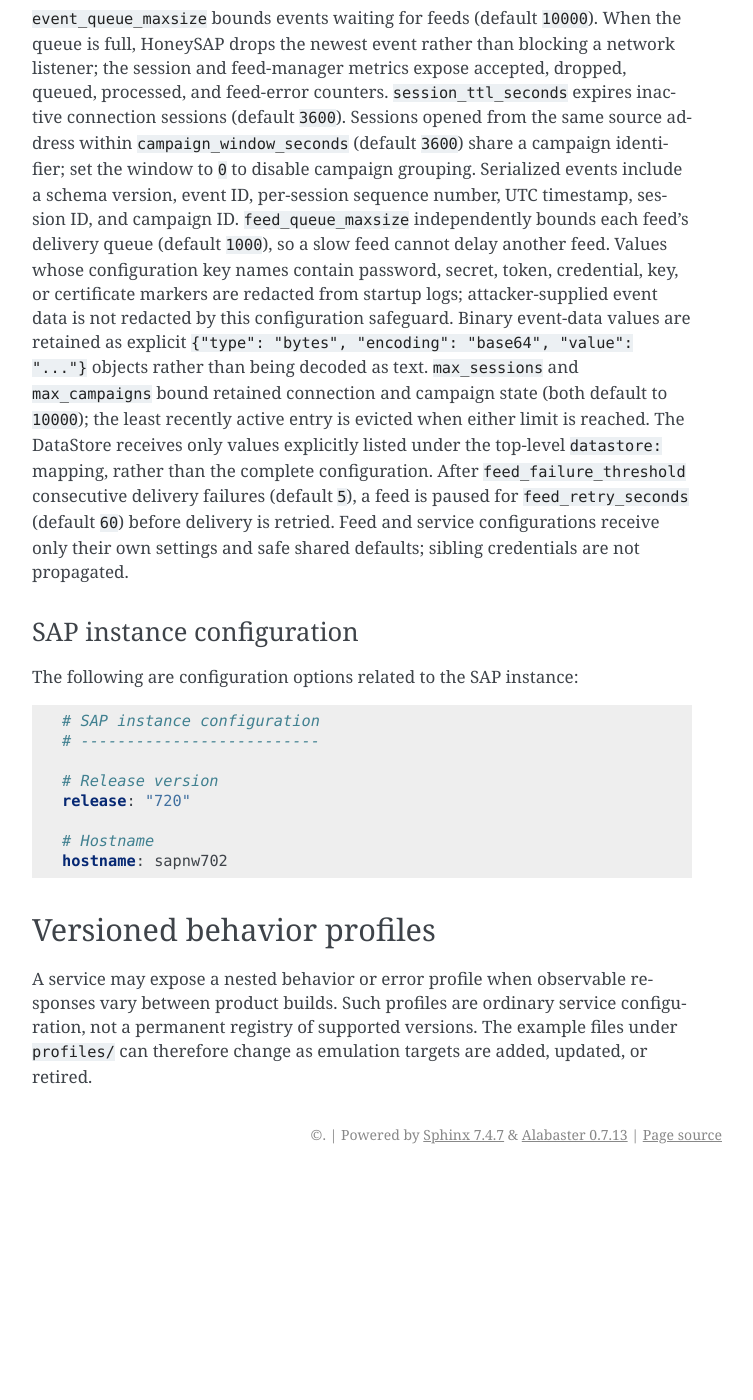
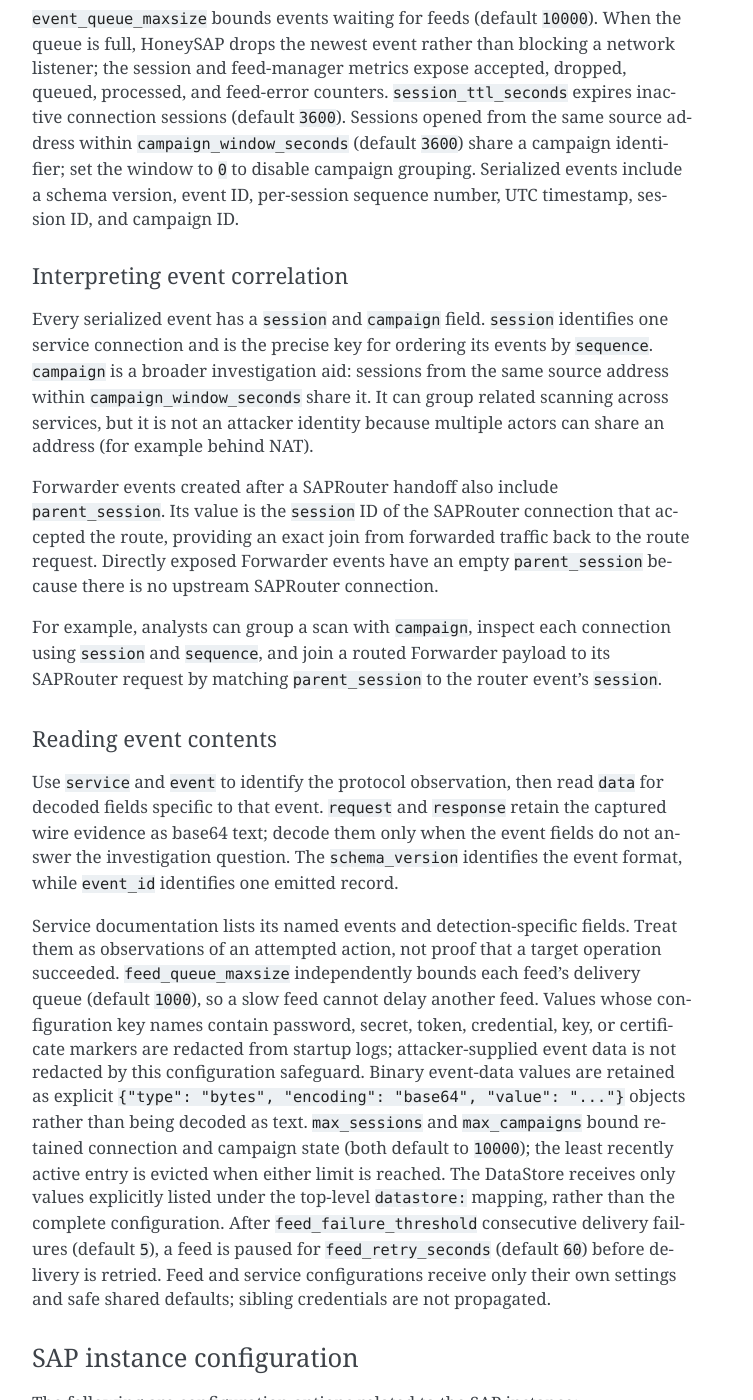
Before and after one commit to OWASP/HoneySAP, a Sphinx documentation site: the page built from docs/user/configuration.rst, in a window 1280 px wide and 1400 px high, scrolled down 2781 px. Shown: the whole window, without its empty margins (388-1141 px from the left). Built offline with Sphinx 7.4.7, drawn with Linux system fonts in a browser that asks for light colours; pages that are not in the unit, such as notebooks, are missing from menus; before the commit the page ends 3955 px from its top, so only the background shows below that; some of the changed text lies outside the part shown.

Commit message:
Docs: Event correlation and how to interpret sessions

```diff
--- a/docs/user/configuration.rst
+++ b/docs/user/configuration.rst
@@ -153,6 +153,45 @@ the same source address within ``campaign_window_seconds`` (default ``3600``)
 share a campaign identifier; set the window to ``0`` to disable campaign
 grouping. Serialized events include a schema version, event ID, per-session
 sequence number, UTC timestamp, session ID, and campaign ID.
+
+.. _event-correlation:
+
+Interpreting event correlation
+~~~~~~~~~~~~~~~~~~~~~~~~~~~~~~
+
+Every serialized event has a ``session`` and ``campaign`` field. ``session``
+identifies one service connection and is the precise key for ordering its
+events by ``sequence``. ``campaign`` is a broader investigation aid: sessions
+from the same source address within ``campaign_window_seconds`` share it. It
+can group related scanning across services, but it is not an attacker identity
+because multiple actors can share an address (for example behind NAT).
+
+Forwarder events created after a SAPRouter handoff also include
+``parent_session``. Its value is the ``session`` ID of the SAPRouter connection
+that accepted the route, providing an exact join from forwarded traffic back
+to the route request. Directly exposed Forwarder events have an empty
+``parent_session`` because there is no upstream SAPRouter connection.
+
+For example, analysts can group a scan with ``campaign``, inspect each
+connection using ``session`` and ``sequence``, and join a routed Forwarder
+payload to its SAPRouter request by matching ``parent_session`` to the router
+event's ``session``.
+
+.. _event-contents:
+
+Reading event contents
+~~~~~~~~~~~~~~~~~~~~~~
+
+Use ``service`` and ``event`` to identify the protocol observation, then read
+``data`` for decoded fields specific to that event. ``request`` and
+``response`` retain the captured wire evidence as base64 text; decode them
+only when the event fields do not answer the investigation question. The
+``schema_version`` identifies the event format, while ``event_id`` identifies
+one emitted record.
+
+Service documentation lists its named events and detection-specific fields.
+Treat them as observations of an attempted action, not proof that a target
+operation succeeded.
 ``feed_queue_maxsize`` independently bounds each feed's delivery queue
 (default ``1000``), so a slow feed cannot delay another feed. Values whose
 configuration key names contain password, secret, token, credential, key, or
--- a/docs/user/intro.rst
+++ b/docs/user/intro.rst
@@ -76,6 +76,11 @@ The core components are:
 * **Data Store** provides an optional, explicitly configured shared state space
   with bounded asynchronous watcher delivery.
 
+In operation, an operator selects a profile and exposed services, services
+record attacker interactions as events, and feeds deliver those events to a
+console, log, database, or HPFeeds consumer. The honeypot does not make a
+captured request successful merely because it records it.
+
 The following diagram shows the current component layout:
 
 .. graphviz::
--- a/docs/user/usage.rst
+++ b/docs/user/usage.rst
@@ -26,3 +26,6 @@ Full configuration is provided using a configuration file (``-c`` or
 ``--config-file`` options). Detailed documentation about the configuration
 options is provided in section :doc:`../user/configuration` and
 :doc:`../user/services/index`.
+
+For interpreting event output, see :ref:`event-correlation` and
+:ref:`event-contents` in the configuration guide.
```
Also changed, not shown: README.md (+2 -1 lines), docs/user/services/index.rst (+7 -0 lines).
